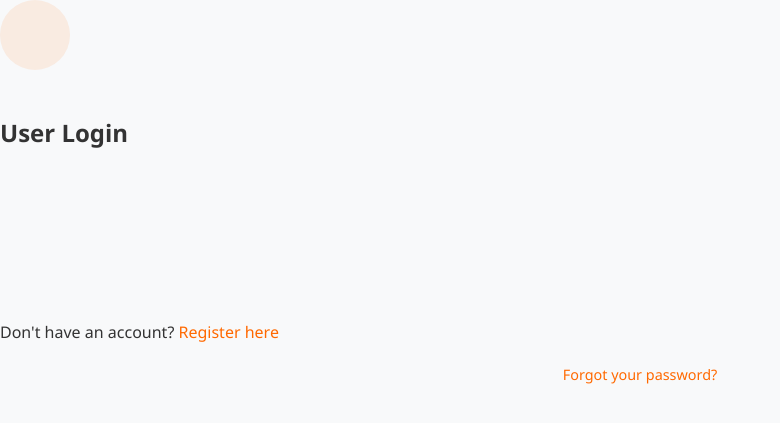
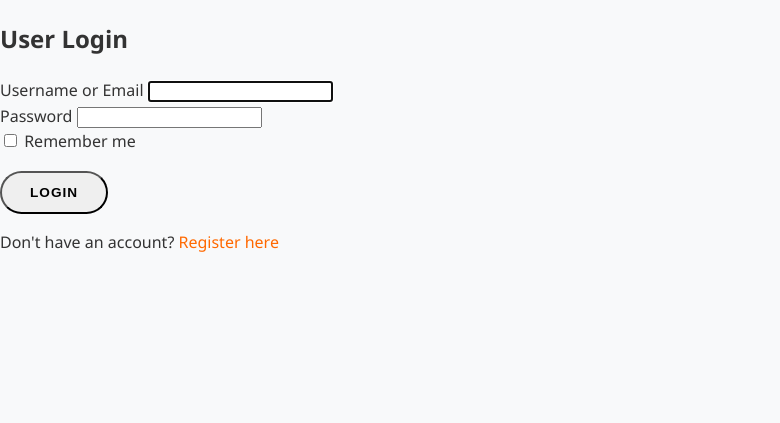
Before and after one commit to Gerrit8008/CGT_Scanner, a Flask app: page /auth/login in a window 1280 px wide. Shown: the top 423 px of the page, without its empty margins (0-780 px from the left). Run offline with Flask 2, Linux system fonts and the light colour scheme; data comes from the database, SQL or seed files in the repository.

Commit message:
Update login.html

```diff
--- a/templates/auth/login.html
+++ b/templates/auth/login.html
@@ -8,53 +8,45 @@
 </head>
 <body>
     <div class="login-container">
-        <div class="icon-circle">
-            <i class="bi bi-shield-lock"></i>
-        </div>
-
         <h2>{{ role|default('User') }} Login</h2>
 
         {% with messages = get_flashed_messages(with_categories=true) %}
             {% if messages %}
                 {% for category, message in messages %}
-                    <div class="alert alert-{{ category }} fade-in">{{ message }}</div>
+                    <div class="alert alert-{{ category }}">{{ message }}</div>
                 {% endfor %}
             {% endif %}
         {% endwith %}
 
-        <form method="post" action="{{ url_for('auth.login') }}" class="fade-in">
+        <form method="post" action="{{ url_for('auth.login') }}">
             {% if next %}
                 <input type="hidden" name="next" value="{{ next }}">
             {% endif %}
 
             <div class="form-group">
-                <label for="username" class="form-label">Username or Email</label>
+                <label for="username">Username or Email</label>
                 <input type="text" id="username" name="username" class="form-control" required autofocus>
             </div>
 
             <div class="form-group">
-                <label for="password" class="form-label">Password</label>
+                <label for="password">Password</label>
                 <input type="password" id="password" name="password" class="form-control" required>
             </div>
 
             <div class="form-group">
-                <label class="form-check">
+                <label>
                     <input type="checkbox" name="remember"> Remember me
                 </label>
             </div>
 
             <div class="form-group">
-                <button type="submit" class="btn btn-primary">Login</button>
+                <button type="submit" class="btn">Login</button>
             </div>
         </form>
 
         <div class="register-link">
             <p>Don't have an account? <a href="{{ url_for('auth.register') }}">Register here</a></p>
         </div>
-
-        <div class="text-center mt-3">
-            <a href="{{ url_for('auth.reset_password_request') }}" class="text-muted">Forgot your password?</a>
-        </div>
     </div>
 </body>
 </html>
```
